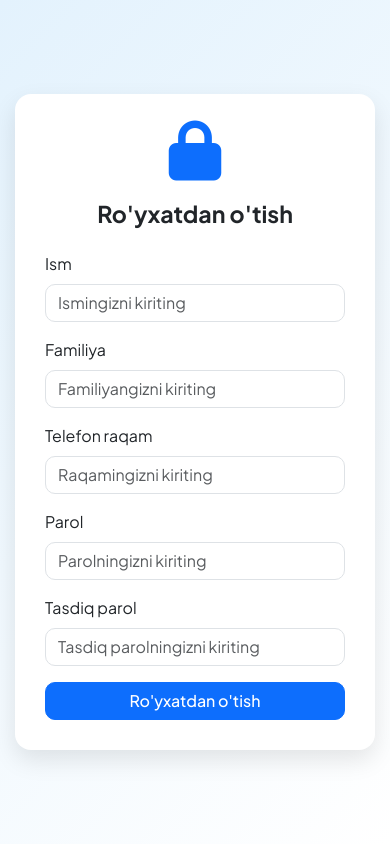
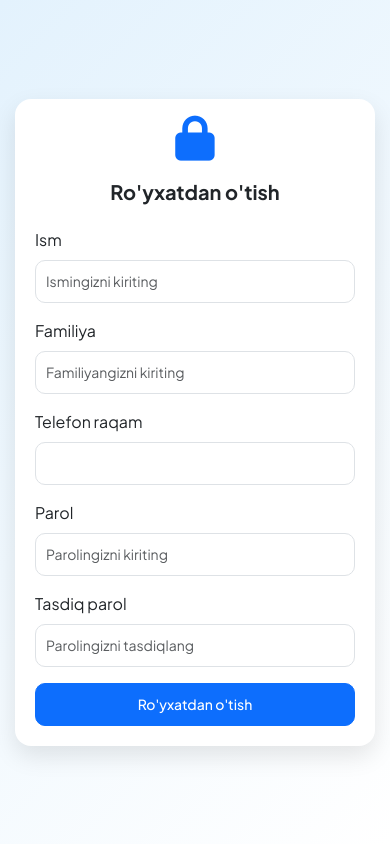
Before and after one commit to nematov-dev/NemaCRM, a Django app: template templates/auth/signup.html in a window 390 px wide. Run offline with Django 5.2, Linux system fonts and the light colour scheme; the template is opened without the code that fills it: values that come from a table or form of the project are taken from there, others are empty; some libraries are stand-ins or nearby versions.

Commit message:
add mobile version

```diff
--- a/templates/auth/signup.html
+++ b/templates/auth/signup.html
@@ -3,6 +3,7 @@
 <html lang="uz">
 <head>
   <meta charset="UTF-8">
+  <meta name="viewport" content="width=device-width, initial-scale=1"> <!-- Mobil moslashuv -->
   <link rel="shortcut icon" href="{% static 'assets/images/logo/crm.png' %}" type="image/x-icon" />
   <title>Ro'yxatdan o'tish</title>
   <link rel="stylesheet" href="{% static 'assets/css/main.css' %}" />
@@ -12,11 +13,11 @@
     body {
       background: linear-gradient(135deg, #e3f2fd, #ffffff);
       font-family: 'Segoe UI', sans-serif;
-      height: 100vh;
+      min-height: 100vh;
       display: flex;
       align-items: center;
       justify-content: center;
-      padding: 15px; /* Telefon uchun joy */
+      padding: 15px; /* Kichik ekranlarda bo'sh joy */
     }
 
     .login-box {
@@ -75,6 +76,27 @@
       0% { transform: translateY(0); }
       100% { transform: translateY(-5px); }
     }
+
+    /* Mobil moslashuv */
+    @media (max-width: 576px) {
+      .login-box {
+        padding: 20px;
+      }
+      .login-icon {
+        font-size: 45px;
+      }
+      h3 {
+        font-size: 20px;
+      }
+      .form-control {
+        font-size: 14px;
+        padding: 10px;
+      }
+      .btn-primary {
+        font-size: 14px;
+        padding: 10px;
+      }
+    }
   </style>
 </head>
 <body>
@@ -90,7 +112,6 @@
           {{ message }}
           <button type="button" class="btn-close" data-bs-dismiss="alert" aria-label="Close"></button>
         </div>
-
       {% endfor %}
     {% endif %}
 
@@ -120,22 +141,18 @@
         <label for="last_name" class="form-label">Familiya</label>
         <input type="text" name="last_name" id="last_name" class="form-control" placeholder="Familiyangizni kiriting" required>
       </div>
-
       <div class="mb-3">
         <label for="phone" class="form-label">Telefon raqam</label>
-        <input type="text" name="phone" id="phone" class="form-control" placeholder="Raqamingizni kiriting" value="{{ request.session.phone }}" readonly required>
+        <input type="text" name="phone" id="phone" class="form-control" value="{{ request.session.phone }}" readonly required>
       </div>
-
       <div class="mb-3">
         <label for="password1" class="form-label">Parol</label>
-        <input type="password" name="password1" id="password1" class="form-control" placeholder="Parolningizni kiriting" required>
+        <input type="password" name="password1" id="password1" class="form-control" placeholder="Parolingizni kiriting" required>
       </div>
-
       <div class="mb-3">
         <label for="password2" class="form-label">Tasdiq parol</label>
-        <input type="password" name="password2" id="password2" class="form-control" placeholder="Tasdiq parolningizni kiriting" required>
+        <input type="password" name="password2" id="password2" class="form-control" placeholder="Parolingizni tasdiqlang" required>
       </div>
-
       <button type="submit" class="btn btn-primary w-100">Ro'yxatdan o'tish</button>
     </form>
   </div>
```
Lines whose indentation alone changed are shown as unchanged.
